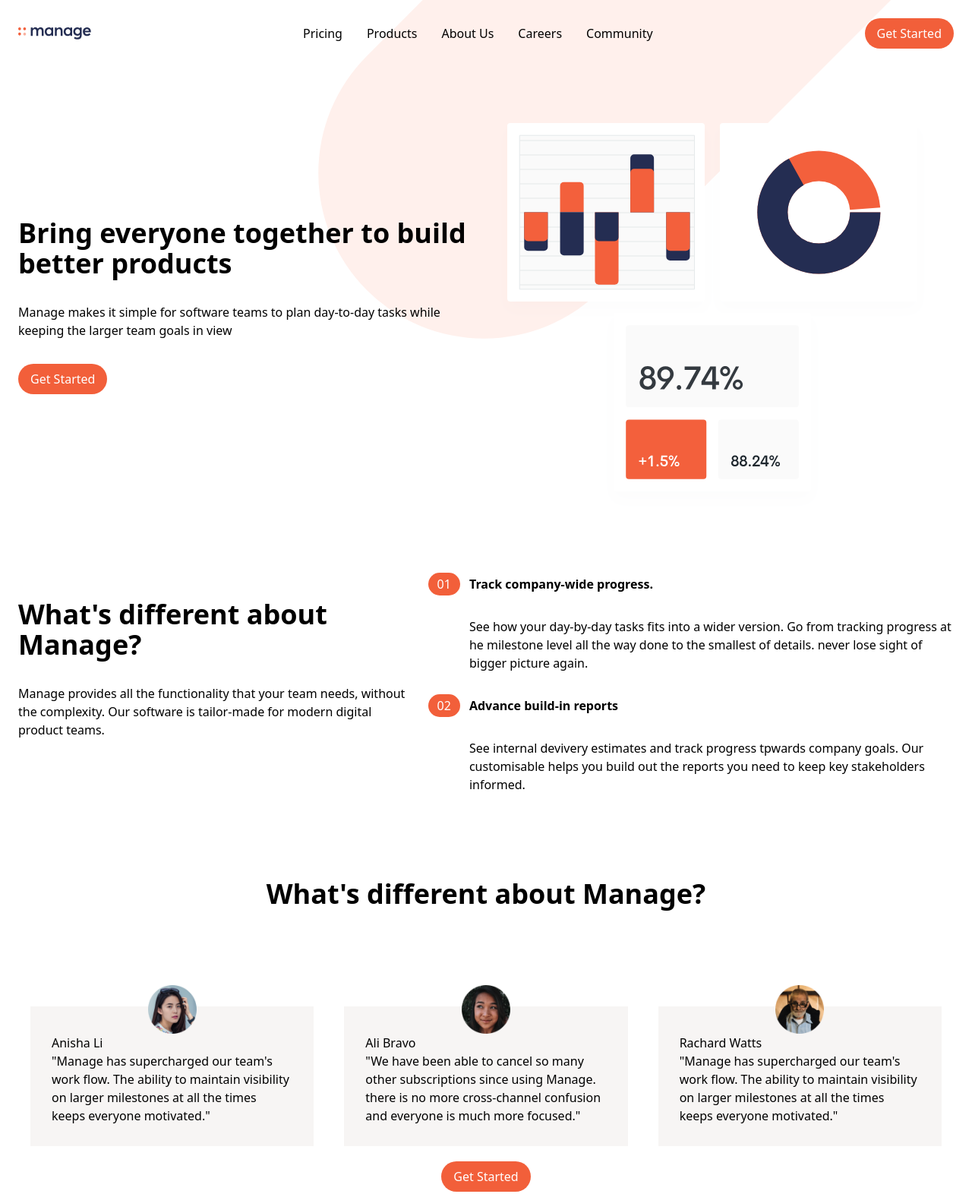
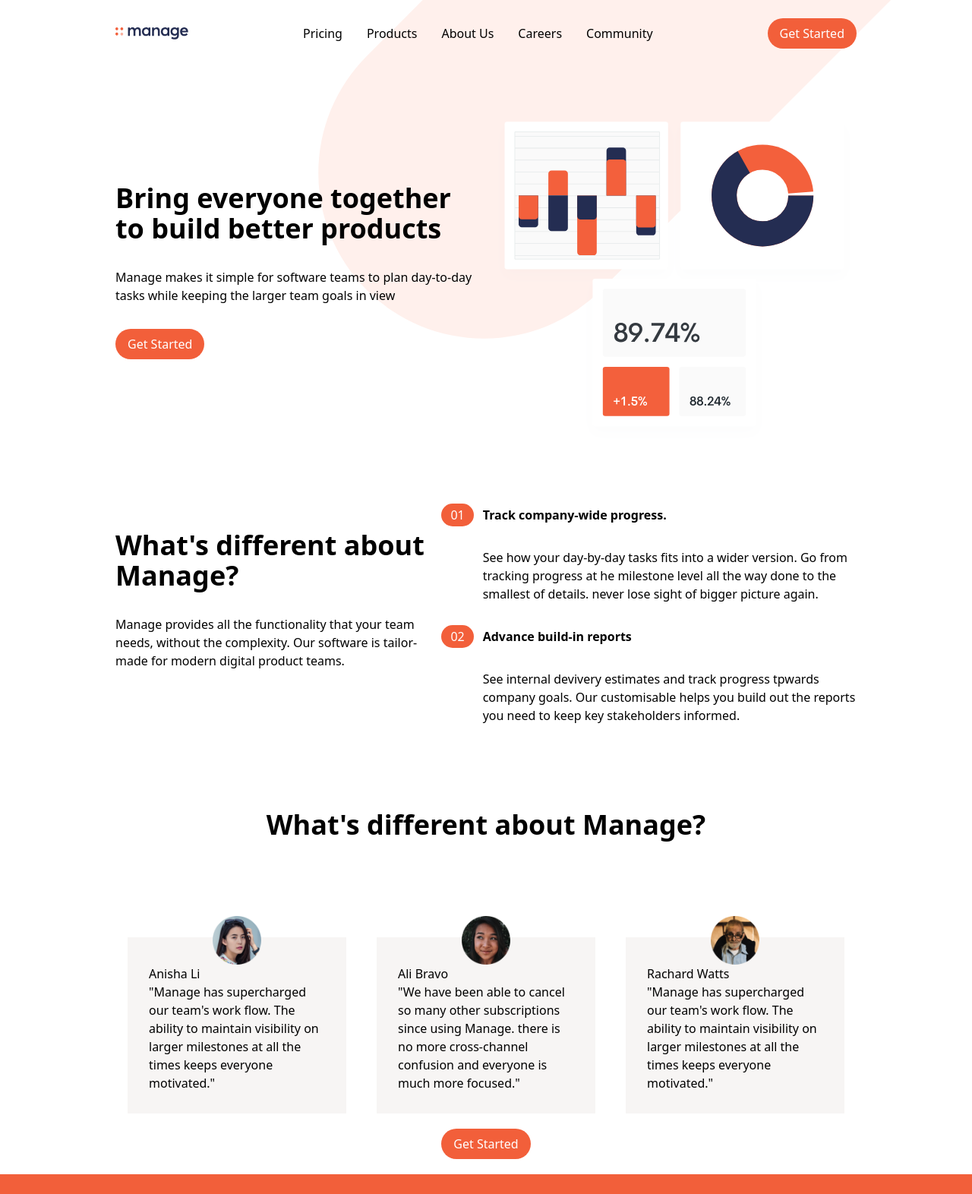
Before and after one commit to Eisha215/Manage-site, a website: page src/index.html in a window 1280 px wide. Shown: the top 1572 px of the page at 76% size. Drawn offline with Linux system fonts and the light colour scheme.

Commit message:
"chore:minor tweaks"

```diff
--- a/src/index.html
+++ b/src/index.html
@@ -13,7 +13,7 @@
   </h1>
 </body> -->
 <body class="bg-contain" style="background: url('./assets/Images/bg-tablet-pattern.svg'); background-repeat: no-repeat; background-position: 90% -23em;">
-    <nav class="relative container mx-auto p-6">
+    <nav class="relative mx-5 sm:mx-24 lg:mx-32  p-6">
         <div class="flex justify-between items-center  ">
             <div class="logo">
                 <img src="./assets/Images/logo.svg" class="w-24">
@@ -61,7 +61,7 @@
     </nav>
 
     <div class="hero-section relative">
-        <div class="container mx-auto mt-10">
+        <div class="mx-5 sm:mx-24 lg:mx-32 mt-10">
             <div class="flex flex-col-reverse md:flex-row px-6 justify-center items-center mx-auto space-x-4">
                 <div class="md:w-[50%]">
                     <h1 class="text-4xl font-extrabold">
@@ -82,7 +82,7 @@
     </div>
 
     <div class="faqs">
-        <div class="container mx-auto mt-10">
+        <div class="mx-5 sm:mx-24 lg:mx-32 mt-10">
             <div class="flex flex-col-reverse sm:flex-row justify-center items-center mx-auto px-6 space-x-4 md:flex-row">
                 <div class="faq">
                     <h1 class="text-4xl font-extrabold">What's different about Manage?</h1>
@@ -115,7 +115,7 @@
     </div>
 
     <div class="user-section mt-20">
-        <div class="container mx-auto">
+        <div class="mx-5 sm:mx-24 lg:mx-32">
             <h1 class="text-4xl font-extrabold text-center mb-32">What's different about Manage?</h1>
             <div class="flex flex-col md:flex-row justify-center items-center px-10 gap-10">
                 <div class="bg-[#f7f5f4] p-7 w-full md:w-1/3 mx-auto">
@@ -148,7 +148,7 @@
     </div>
 
     <div class="footer bg-[#0a0a0a] text-[#ffff] p-10 text-left sm:text-center">
-        <div class="container mx-auto">
+        <div class="mx-5 sm:mx-24 lg:mx-32">
             <div class="flex flex-col sm:flex-row justify-around sm:gap-14">
                 <div class="social-icons text-center">
                     <img src="./assets/Images/logo-white.svg" class="w-28 align-top my-2 lg:mb-12 mx-auto">
```
Also changed, not shown: dist/output.css.
